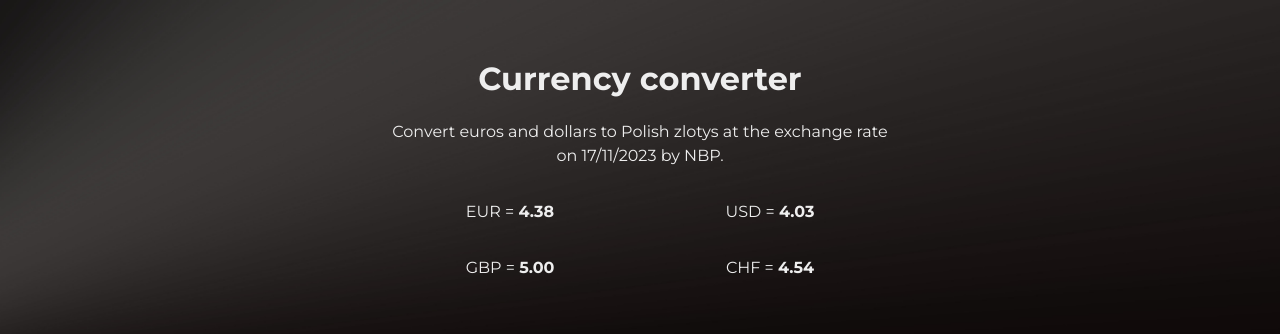
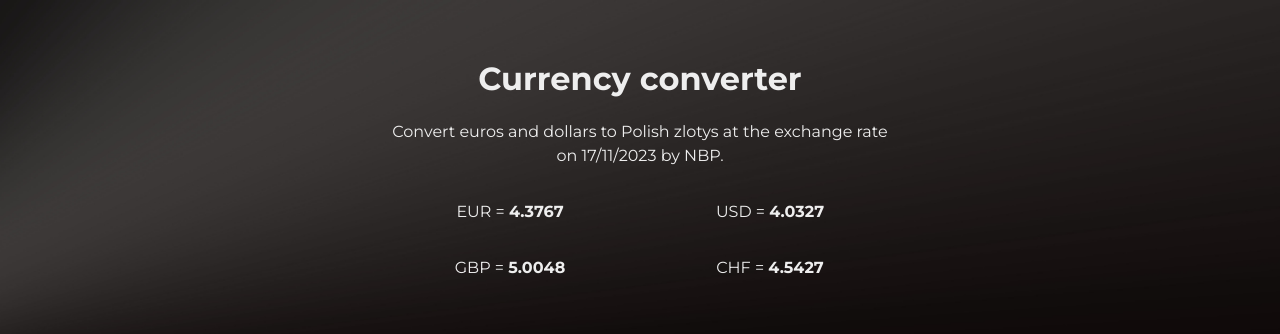
Before and after one commit to Adrode/currency-converter-react, a React (Create React App) app: page / in a window 1280 px wide. Shown: the top 334 px of the page. Built offline with nearby package versions, Linux system fonts and the light colour scheme.

Commit message:
currency displaying in paragraphs using map method

```diff
--- a/src/App.js
+++ b/src/App.js
@@ -2,6 +2,7 @@ import { useState } from 'react';
 import { currencies } from './currencies';
 import Header from "./Header";
 import Paragraph from "./Paragraph";
+import GridContainer from './GridContainer';
 import Footer from "./Footer";
 import Form from "./Form";
 
@@ -35,24 +36,7 @@ function App() {
       <Paragraph
         text="Convert euros and dollars to Polish zlotys at the exchange rate on 17/11/2023 by NBP."
       />
-      <div className="grid">
-        <Paragraph
-          text={currencies[0].name}
-          value={currencies[0].rate}
-        />
-        <Paragraph
-          text={currencies[1].name}
-          value={currencies[1].rate}
-        />
-        <Paragraph
-          text={currencies[2].name}
-          value={currencies[2].rate}
-        />
-        <Paragraph
-          text={currencies[3].name}
-          value={currencies[3].rate}
-        />
-      </div>
+      <GridContainer />
       <Form
         currency={currency}
         setCurrency={setCurrency}
--- /dev/null
+++ b/src/GridContainer/index.js
@@ -0,0 +1,16 @@
+import './style.css';
+import { currencies } from '../currencies';
+
+const GridContainer = () => (
+    <div className="grid">
+        {currencies.map(currency => (
+            <p
+                className="grid__element"
+                key={currency.id}
+            >
+                {currency.name}{" = "}<strong>{currency.rate}</strong></p>
+        ))}
+    </div>
+);
+
+export default GridContainer;
--- /dev/null
+++ b/src/GridContainer/style.css
@@ -0,0 +1,9 @@
+.grid {
+    display: grid;
+    grid-template-columns: repeat(2, 1fr);
+}
+
+.grid__element {
+    text-align: center;
+    line-height: 1.5;
+}
--- a/src/Paragraph/style.css
+++ b/src/Paragraph/style.css
@@ -1,8 +1,3 @@
-.grid {
-    display: grid;
-    grid-template-columns: repeat(2, 1fr);
-}
-
 .paragraph {
     text-align: center;
     line-height: 1.5;
--- a/src/currencies.js
+++ b/src/currencies.js
@@ -1,17 +1,21 @@
 export const currencies = [
     {
+        id: 0,
         name: "EUR",
         rate: 4.3767,
     },
     {
+        id: 1,
         name: "USD",
         rate: 4.0327,
     },
     {
+        id: 2,
         name: "GBP",
         rate: 5.0048,
     },
     {
+        id: 3,
         name: "CHF",
         rate: 4.5427,
     },
```
